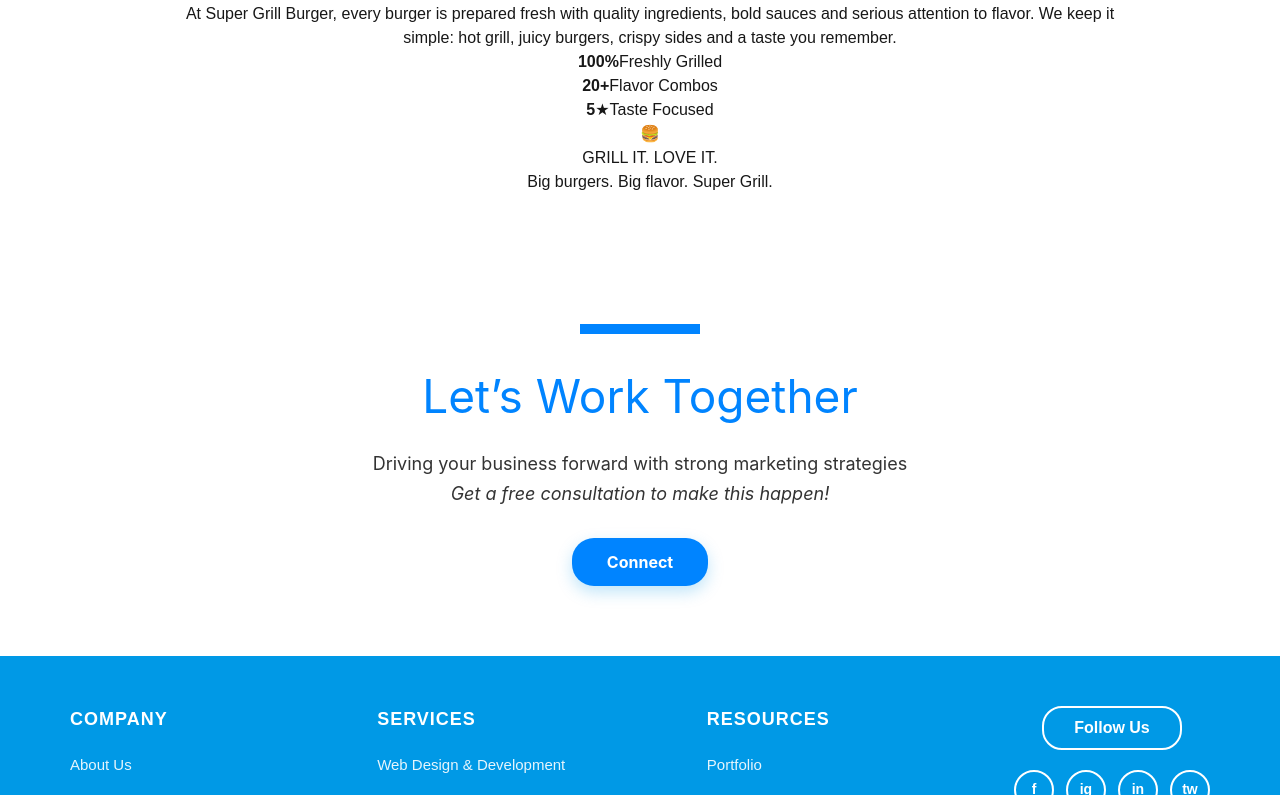
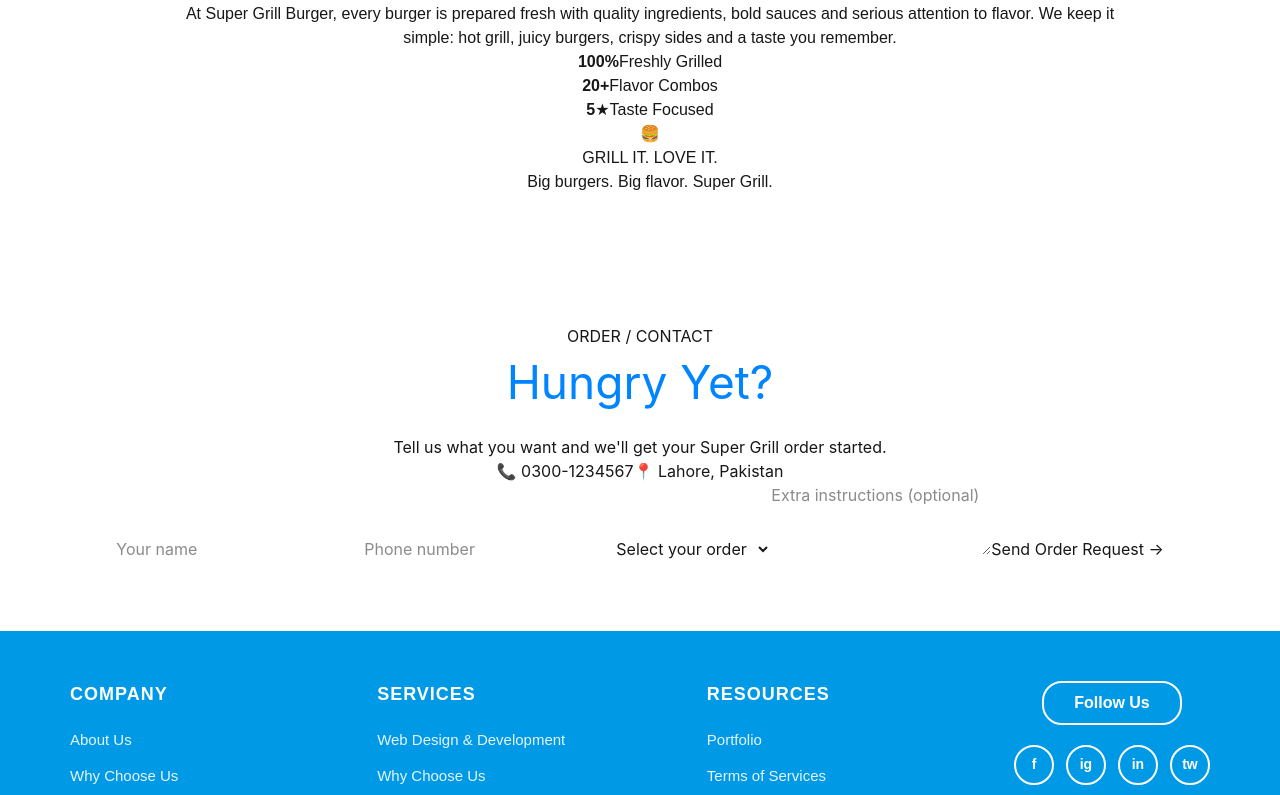
Before and after one commit to ahmedch143-rgb/vite-project, a React (Vite) app: page / in a window 1280 px wide. Shown: the part 2005-2800 px from the top of the page. Built offline with nearby package versions, Linux system fonts and the light colour scheme.

Commit message:
Finish Super Grill Burger src/workTogether/workTogether.jsx

```diff
--- a/src/workTogether/workTogether.jsx
+++ b/src/workTogether/workTogether.jsx
@@ -1,11 +1,11 @@
+import { useState } from 'react'
 import './workTogether.css'
-
-const WorkTogether = () => (
-  <section id="work-together" className="work-together-section">
-    <div className="top-bar" />
-    <h2>Let’s Work Together</h2>
-    <p className="subtitle">Driving your business forward with strong marketing strategies<br/><em>Get a free consultation to make this happen!</em></p>
-    <a className="connect-btn" href="mailto:info@thedigitalimpacts.com">Connect</a>
+const WorkTogether = () => {
+  const [sent, setSent] = useState(false)
+  const submit = (e) => { e.preventDefault(); setSent(true) }
+  return <section id="contact" className="work-together-section">
+    <div className="contact-copy"><span>ORDER / CONTACT</span><h2>Hungry Yet?</h2><p>Tell us what you want and we'll get your Super Grill order started.</p><div className="contact-info"><span>📞 0300-1234567</span><span>📍 Lahore, Pakistan</span></div></div>
+    <form className="order-form" onSubmit={submit}><input required placeholder="Your name" /><input required type="tel" placeholder="Phone number" /><select defaultValue=""><option value="" disabled>Select your order</option><option>Super Grill Special</option><option>Classic Smash</option><option>Crispy Chicken</option><option>Loaded Fries</option></select><textarea placeholder="Extra instructions (optional)" rows="3" /><button type="submit">{sent ? 'Order Request Sent ✓' : 'Send Order Request →'}</button></form>
   </section>
-)
+}
 export default WorkTogether
```
